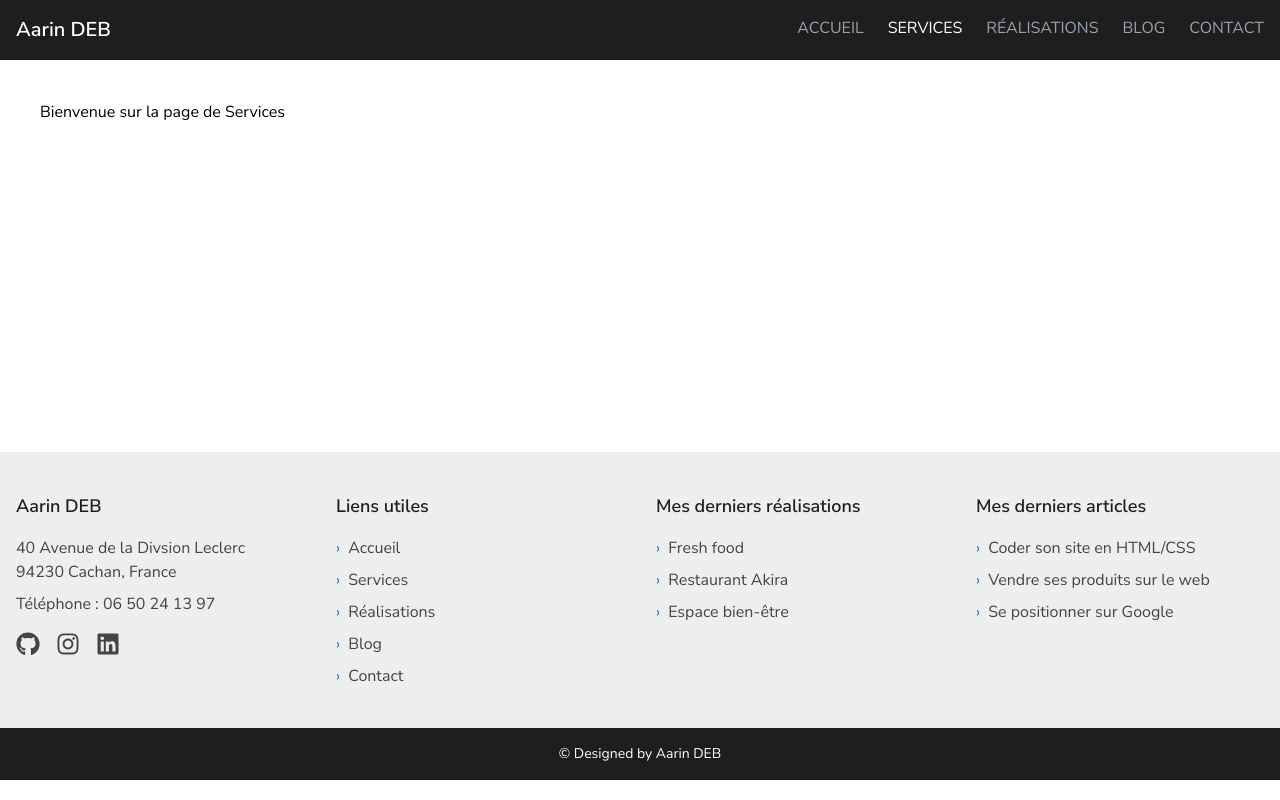
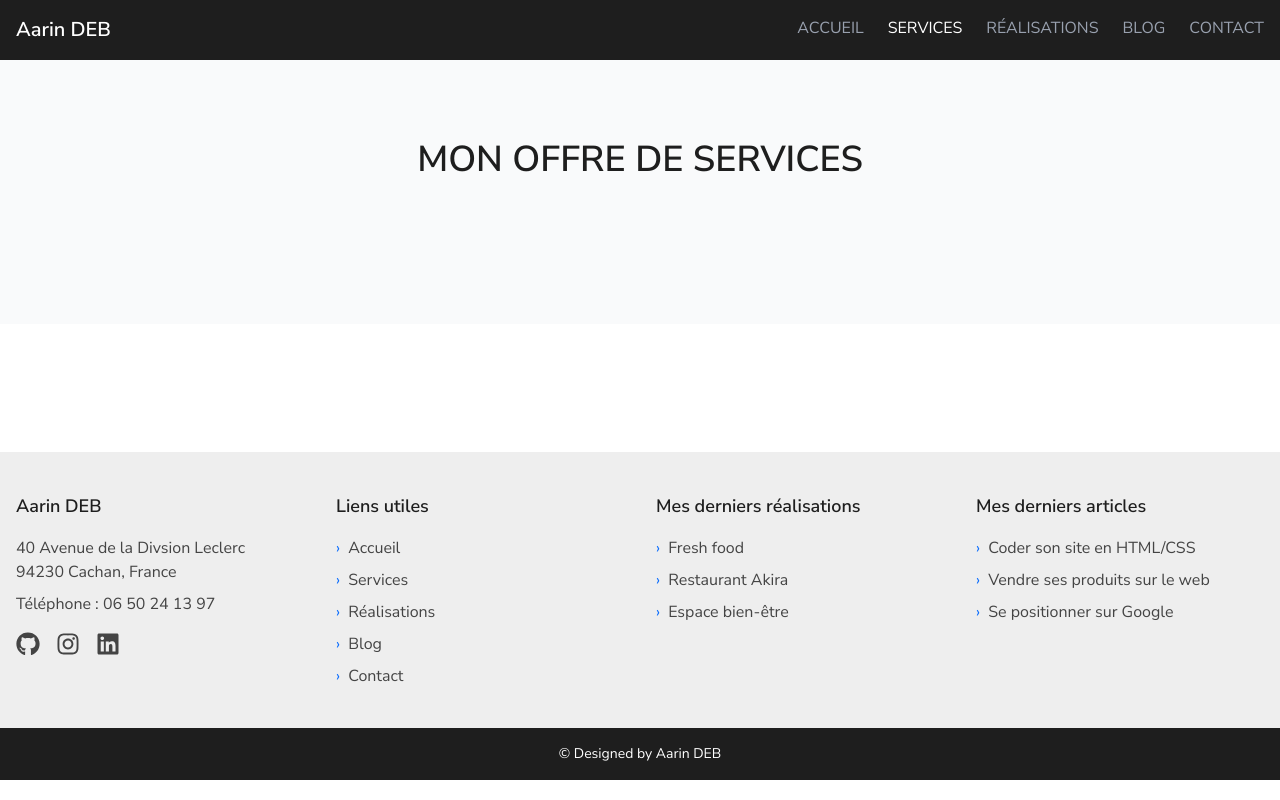
Before and after one commit to userXXIIXII/cv_react, a React (Vite) app: page /services in a window 1280 px wide. Built offline with nearby package versions, Linux system fonts and the light colour scheme.

Commit message:
Début de la page Service + correction de useServices

```diff
--- a/src/data/useServices.js
+++ b/src/data/useServices.js
@@ -1,6 +1,6 @@
 import { FaDesktop, FaCode, FaSearchDollar } from 'react-icons/fa';
 
-const useServices = () => {
+export const useServices = () => {
     const services = [
         {
             id: 1,
@@ -13,7 +13,7 @@ const useServices = () => {
             ]
         },
         {
-            id: 1,
+            id: 2,
             Icon: FaCode,
             title: "DEVELOPPEMENT WEB",
             textSegments: [
@@ -24,7 +24,7 @@ const useServices = () => {
             ]
         },
         {
-            id: 1,
+            id: 3,
             Icon: FaSearchDollar,
             title: "REFERENCEMENT",
             textSegments: [
@@ -41,5 +41,3 @@ const useServices = () => {
 
     return { services };
 };
-
-export default useServices;
--- a/src/pages/Services.jsx
+++ b/src/pages/Services.jsx
@@ -1,6 +1,20 @@
+import ServiceCard from "../components/ServiceCard";
+import { useServices } from '../data/useServices';
+
 function Services() {
+
+    const { services } = useServices();
+
     return (
-        <div className="p-10">Bienvenue sur la page de Services</div>
+        <section className="py-20 px-6 max-w-7xl mx-auto bg-gray-50">
+
+            {/* Titre de la section */}
+            <div className="text-center mb-16">
+                <h2 className="text-3xl md:text-4xl font-semibold text-[#1e1e1e] mb-4">
+                    MON OFFRE DE SERVICES
+                </h2>
+            </div>
+        </section>
     );
 }
 
```
